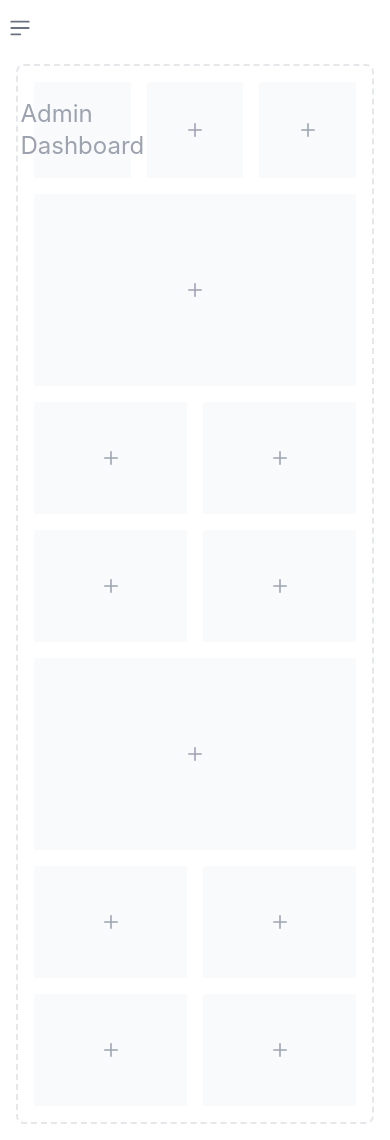
After one commit to UmeshBabu7/Esewa-Integration, a Django app: page /admins/ in a window 390 px wide. The commit adds this page. Run offline with Django 5.2, Linux system fonts and the light colour scheme; some libraries are stand-ins or nearby versions.

Commit message:
admin page setup

```diff
--- /dev/null
+++ b/esewa/adminpage/admin.py
@@ -0,0 +1,3 @@
+from django.contrib import admin
+
+# Register your models here.
--- /dev/null
+++ b/esewa/adminpage/apps.py
@@ -0,0 +1,6 @@
+from django.apps import AppConfig
+
+
+class AdminpageConfig(AppConfig):
+    default_auto_field = 'django.db.models.BigAutoField'
+    name = 'adminpage'
--- /dev/null
+++ b/esewa/adminpage/models.py
@@ -0,0 +1,3 @@
+from django.db import models
+
+# Create your models here.
--- /dev/null
+++ b/esewa/adminpage/templates/adminpage/base.html
@@ -0,0 +1,145 @@
+{% load static %}
+<!DOCTYPE html>
+<html lang="en">
+<head>
+    <meta charset="UTF-8">
+    <meta name="viewport" content="width=device-width, initial-scale=1.0">
+    <title>Admin Page</title>
+    {% comment %} css-flowbite {% endcomment %}
+    <link rel="stylesheet" href="{% static 'css/main.css' %}">
+    <script src="https://cdn.jsdelivr.net/npm/@tailwindcss/browser@4"></script>
+    <link href="https://cdn.jsdelivr.net/npm/flowbite@3.1.2/dist/flowbite.min.css" rel="stylesheet" />
+</head>
+<body>
+
+
+
+<button data-drawer-target="sidebar-multi-level-sidebar" data-drawer-toggle="sidebar-multi-level-sidebar" aria-controls="sidebar-multi-level-sidebar" type="button" class="inline-flex items-center p-2 mt-2 ms-3 text-sm text-gray-500 rounded-lg sm:hidden hover:bg-gray-100 focus:outline-none focus:ring-2 focus:ring-gray-200 dark:text-gray-400 dark:hover:bg-gray-700 dark:focus:ring-gray-600">
+   <span class="sr-only">Open sidebar</span>
+   <svg class="w-6 h-6" aria-hidden="true" fill="currentColor" viewBox="0 0 20 20" xmlns="http://www.w3.org/2000/svg">
+   <path clip-rule="evenodd" fill-rule="evenodd" d="M2 4.75A.75.75 0 012.75 4h14.5a.75.75 0 010 1.5H2.75A.75.75 0 012 4.75zm0 10.5a.75.75 0 01.75-.75h7.5a.75.75 0 010 1.5h-7.5a.75.75 0 01-.75-.75zM2 10a.75.75 0 01.75-.75h14.5a.75.75 0 010 1.5H2.75A.75.75 0 012 10z"></path>
+   </svg>
+</button>
+<aside id="sidebar-multi-level-sidebar" class="fixed top-0 left-0 z-40 w-64 h-screen transition-transform -translate-x-full sm:translate-x-0" aria-label="Sidebar">
+   <div class="h-full px-3 py-4 overflow-y-auto bg-gray-50 dark:bg-gray-800">
+      <ul class="space-y-2 font-medium">
+         <li>
+            <a href="{% url 'admins' %}" class="flex items-center p-2 text-gray-900 rounded-lg dark:text-white hover:bg-gray-100 dark:hover:bg-gray-700 group">
+               <svg class="w-5 h-5 text-gray-500 transition duration-75 dark:text-gray-400 group-hover:text-gray-900 dark:group-hover:text-white" aria-hidden="true" xmlns="http://www.w3.org/2000/svg" fill="currentColor" viewBox="0 0 22 21">
+                  <path d="M16.975 11H10V4.025a1 1 0 0 0-1.066-.998 8.5 8.5 0 1 0 9.039 9.039.999.999 0 0 0-1-1.066h.002Z"/>
+                  <path d="M12.5 0c-.157 0-.311.01-.565.027A1 1 0 0 0 11 1.02V10h8.975a1 1 0 0 0 1-.935c.013-.188.028-.374.028-.565A8.51 8.51 0 0 0 12.5 0Z"/>
+               </svg>
+               <span class="ms-3">Dashboard</span>
+            </a>
+         </li>
+         <li>
+            <button type="button" class="flex items-center w-full p-2 text-base text-gray-900 transition duration-75 rounded-lg group hover:bg-gray-100 dark:text-white dark:hover:bg-gray-700" aria-controls="dropdown-example" data-collapse-toggle="dropdown-example">
+                  <svg class="shrink-0 w-5 h-5 text-gray-500 transition duration-75 group-hover:text-gray-900 dark:text-gray-400 dark:group-hover:text-white" aria-hidden="true" xmlns="http://www.w3.org/2000/svg" fill="currentColor" viewBox="0 0 18 21">
+                     <path d="M15 12a1 1 0 0 0 .962-.726l2-7A1 1 0 0 0 17 3H3.77L3.175.745A1 1 0 0 0 2.208 0H1a1 1 0 0 0 0 2h.438l.6 2.255v.019l2 7 .746 2.986A3 3 0 1 0 9 17a2.966 2.966 0 0 0-.184-1h2.368c-.118.32-.18.659-.184 1a3 3 0 1 0 3-3H6.78l-.5-2H15Z"/>
+                  </svg>
+                  <span class="flex-1 ms-3 text-left rtl:text-right whitespace-nowrap">Product</span>
+                  <svg class="w-3 h-3" aria-hidden="true" xmlns="http://www.w3.org/2000/svg" fill="none" viewBox="0 0 10 6">
+                     <path stroke="currentColor" stroke-linecap="round" stroke-linejoin="round" stroke-width="2" d="m1 1 4 4 4-4"/>
+                  </svg>
+            </button>
+            <ul id="dropdown-example" class="hidden py-2 space-y-2">
+                  <li>
+                     <a href="#" class="flex items-center w-full p-2 text-gray-900 transition duration-75 rounded-lg pl-11 group hover:bg-gray-100 dark:text-white dark:hover:bg-gray-700">Add Product</a>
+                  </li>
+                  <li>
+                     <a href="{% url 'productlist' %}" class="flex items-center w-full p-2 text-gray-900 transition duration-75 rounded-lg pl-11 group hover:bg-gray-100 dark:text-white dark:hover:bg-gray-700">Product List</a>
+                  </li>
+
+            </ul>
+         </li>
+          <li>
+            <button type="button" class="flex items-center w-full p-2 text-base text-gray-900 transition duration-75 rounded-lg group hover:bg-gray-100 dark:text-white dark:hover:bg-gray-700" aria-controls="dropdown-example1" data-collapse-toggle="dropdown-example1">
+                  <svg class="shrink-0 w-5 h-5 text-gray-500 transition duration-75 group-hover:text-gray-900 dark:text-gray-400 dark:group-hover:text-white" aria-hidden="true" xmlns="http://www.w3.org/2000/svg" fill="currentColor" viewBox="0 0 18 21">
+                     <path d="M15 12a1 1 0 0 0 .962-.726l2-7A1 1 0 0 0 17 3H3.77L3.175.745A1 1 0 0 0 2.208 0H1a1 1 0 0 0 0 2h.438l.6 2.255v.019l2 7 .746 2.986A3 3 0 1 0 9 17a2.966 2.966 0 0 0-.184-1h2.368c-.118.32-.18.659-.184 1a3 3 0 1 0 3-3H6.78l-.5-2H15Z"/>
+                  </svg>
+                  <span class="flex-1 ms-3 text-left rtl:text-right whitespace-nowrap">Category</span>
+                  <svg class="w-3 h-3" aria-hidden="true" xmlns="http://www.w3.org/2000/svg" fill="none" viewBox="0 0 10 6">
+                     <path stroke="currentColor" stroke-linecap="round" stroke-linejoin="round" stroke-width="2" d="m1 1 4 4 4-4"/>
+                  </svg>
+            </button>
+            <ul id="dropdown-example1" class="hidden py-2 space-y-2">
+                  <li>
+                     <a href="#" class="flex items-center w-full p-2 text-gray-900 transition duration-75 rounded-lg pl-11 group hover:bg-gray-100 dark:text-white dark:hover:bg-gray-700">Add Category</a>
+                  </li>
+                  <li>
+                     <a href="#" class="flex items-center w-full p-2 text-gray-900 transition duration-75 rounded-lg pl-11 group hover:bg-gray-100 dark:text-white dark:hover:bg-gray-700">Category List</a>
+                  </li>
+
+            </ul>
+         </li>
+         <li>
+            <a href="#" class="flex items-center p-2 text-gray-900 rounded-lg dark:text-white hover:bg-gray-100 dark:hover:bg-gray-700 group">
+               <svg class="shrink-0 w-5 h-5 text-gray-500 transition duration-75 dark:text-gray-400 group-hover:text-gray-900 dark:group-hover:text-white" aria-hidden="true" xmlns="http://www.w3.org/2000/svg" fill="currentColor" viewBox="0 0 18 18">
+                  <path d="M6.143 0H1.857A1.857 1.857 0 0 0 0 1.857v4.286C0 7.169.831 8 1.857 8h4.286A1.857 1.857 0 0 0 8 6.143V1.857A1.857 1.857 0 0 0 6.143 0Zm10 0h-4.286A1.857 1.857 0 0 0 10 1.857v4.286C10 7.169 10.831 8 11.857 8h4.286A1.857 1.857 0 0 0 18 6.143V1.857A1.857 1.857 0 0 0 16.143 0Zm-10 10H1.857A1.857 1.857 0 0 0 0 11.857v4.286C0 17.169.831 18 1.857 18h4.286A1.857 1.857 0 0 0 8 16.143v-4.286A1.857 1.857 0 0 0 6.143 10Zm10 0h-4.286A1.857 1.857 0 0 0 10 11.857v4.286c0 1.026.831 1.857 1.857 1.857h4.286A1.857 1.857 0 0 0 18 16.143v-4.286A1.857 1.857 0 0 0 16.143 10Z"/>
+               </svg>
+               <span class="flex-1 ms-3 whitespace-nowrap">Kanban</span>
+               <span class="inline-flex items-center justify-center px-2 ms-3 text-sm font-medium text-gray-800 bg-gray-100 rounded-full dark:bg-gray-700 dark:text-gray-300">Pro</span>
+            </a>
+         </li>
+         <li>
+            <a href="#" class="flex items-center p-2 text-gray-900 rounded-lg dark:text-white hover:bg-gray-100 dark:hover:bg-gray-700 group">
+               <svg class="shrink-0 w-5 h-5 text-gray-500 transition duration-75 dark:text-gray-400 group-hover:text-gray-900 dark:group-hover:text-white" aria-hidden="true" xmlns="http://www.w3.org/2000/svg" fill="currentColor" viewBox="0 0 20 20">
+                  <path d="m17.418 3.623-.018-.008a6.713 6.713 0 0 0-2.4-.569V2h1a1 1 0 1 0 0-2h-2a1 1 0 0 0-1 1v2H9.89A6.977 6.977 0 0 1 12 8v5h-2V8A5 5 0 1 0 0 8v6a1 1 0 0 0 1 1h8v4a1 1 0 0 0 1 1h2a1 1 0 0 0 1-1v-4h6a1 1 0 0 0 1-1V8a5 5 0 0 0-2.582-4.377ZM6 12H4a1 1 0 0 1 0-2h2a1 1 0 0 1 0 2Z"/>
+               </svg>
+               <span class="flex-1 ms-3 whitespace-nowrap">Inbox</span>
+               <span class="inline-flex items-center justify-center w-3 h-3 p-3 ms-3 text-sm font-medium text-blue-800 bg-blue-100 rounded-full dark:bg-blue-900 dark:text-blue-300">3</span>
+            </a>
+         </li>
+         <li>
+            <a href="#" class="flex items-center p-2 text-gray-900 rounded-lg dark:text-white hover:bg-gray-100 dark:hover:bg-gray-700 group">
+               <svg class="shrink-0 w-5 h-5 text-gray-500 transition duration-75 dark:text-gray-400 group-hover:text-gray-900 dark:group-hover:text-white" aria-hidden="true" xmlns="http://www.w3.org/2000/svg" fill="currentColor" viewBox="0 0 20 18">
+                  <path d="M14 2a3.963 3.963 0 0 0-1.4.267 6.439 6.439 0 0 1-1.331 6.638A4 4 0 1 0 14 2Zm1 9h-1.264A6.957 6.957 0 0 1 15 15v2a2.97 2.97 0 0 1-.184 1H19a1 1 0 0 0 1-1v-1a5.006 5.006 0 0 0-5-5ZM6.5 9a4.5 4.5 0 1 0 0-9 4.5 4.5 0 0 0 0 9ZM8 10H5a5.006 5.006 0 0 0-5 5v2a1 1 0 0 0 1 1h11a1 1 0 0 0 1-1v-2a5.006 5.006 0 0 0-5-5Z"/>
+               </svg>
+               <span class="flex-1 ms-3 whitespace-nowrap">Users</span>
+            </a>
+         </li>
+         <li>
+            <a href="#" class="flex items-center p-2 text-gray-900 rounded-lg dark:text-white hover:bg-gray-100 dark:hover:bg-gray-700 group">
+               <svg class="shrink-0 w-5 h-5 text-gray-500 transition duration-75 dark:text-gray-400 group-hover:text-gray-900 dark:group-hover:text-white" aria-hidden="true" xmlns="http://www.w3.org/2000/svg" fill="currentColor" viewBox="0 0 18 20">
+                  <path d="M17 5.923A1 1 0 0 0 16 5h-3V4a4 4 0 1 0-8 0v1H2a1 1 0 0 0-1 .923L.086 17.846A2 2 0 0 0 2.08 20h13.84a2 2 0 0 0 1.994-2.153L17 5.923ZM7 9a1 1 0 0 1-2 0V7h2v2Zm0-5a2 2 0 1 1 4 0v1H7V4Zm6 5a1 1 0 1 1-2 0V7h2v2Z"/>
+               </svg>
+               <span class="flex-1 ms-3 whitespace-nowrap">Products</span>
+            </a>
+         </li>
+         <li>
+            <a href="#" class="flex items-center p-2 text-gray-900 rounded-lg dark:text-white hover:bg-gray-100 dark:hover:bg-gray-700 group">
+               <svg class="shrink-0 w-5 h-5 text-gray-500 transition duration-75 dark:text-gray-400 group-hover:text-gray-900 dark:group-hover:text-white" aria-hidden="true" xmlns="http://www.w3.org/2000/svg" fill="none" viewBox="0 0 18 16">
+                  <path stroke="currentColor" stroke-linecap="round" stroke-linejoin="round" stroke-width="2" d="M1 8h11m0 0L8 4m4 4-4 4m4-11h3a2 2 0 0 1 2 2v10a2 2 0 0 1-2 2h-3"/>
+               </svg>
+               <span class="flex-1 ms-3 whitespace-nowrap">Sign In</span>
+            </a>
+         </li>
+         <li>
+            <a href="#" class="flex items-center p-2 text-gray-900 rounded-lg dark:text-white hover:bg-gray-100 dark:hover:bg-gray-700 group">
+               <svg class="shrink-0 w-5 h-5 text-gray-500 transition duration-75 dark:text-gray-400 group-hover:text-gray-900 dark:group-hover:text-white" aria-hidden="true" xmlns="http://www.w3.org/2000/svg" fill="currentColor" viewBox="0 0 20 20">
+                  <path d="M5 5V.13a2.96 2.96 0 0 0-1.293.749L.879 3.707A2.96 2.96 0 0 0 .13 5H5Z"/>
+                  <path d="M6.737 11.061a2.961 2.961 0 0 1 .81-1.515l6.117-6.116A4.839 4.839 0 0 1 16 2.141V2a1.97 1.97 0 0 0-1.933-2H7v5a2 2 0 0 1-2 2H0v11a1.969 1.969 0 0 0 1.933 2h12.134A1.97 1.97 0 0 0 16 18v-3.093l-1.546 1.546c-.413.413-.94.695-1.513.81l-3.4.679a2.947 2.947 0 0 1-1.85-.227 2.96 2.96 0 0 1-1.635-3.257l.681-3.397Z"/>
+                  <path d="M8.961 16a.93.93 0 0 0 .189-.019l3.4-.679a.961.961 0 0 0 .49-.263l6.118-6.117a2.884 2.884 0 0 0-4.079-4.078l-6.117 6.117a.96.96 0 0 0-.263.491l-.679 3.4A.961.961 0 0 0 8.961 16Zm7.477-9.8a.958.958 0 0 1 .68-.281.961.961 0 0 1 .682 1.644l-.315.315-1.36-1.36.313-.318Zm-5.911 5.911 4.236-4.236 1.359 1.359-4.236 4.237-1.7.339.341-1.699Z"/>
+               </svg>
+               <span class="flex-1 ms-3 whitespace-nowrap">Sign Up</span>
+            </a>
+         </li>
+      </ul>
+   </div>
+</aside>
+
+<div class="p-4 sm:ml-64">
+   <div class="p-4 border-2 border-gray-200 border-dashed rounded-lg dark:border-gray-700">
+      {% block admin_content %}
+      {% endblock %}
+   </div>
+</div>
+
+
+
+
+   {% comment %} js-flowbite {% endcomment %}
+    <script src="https://cdn.jsdelivr.net/npm/flowbite@3.1.2/dist/flowbite.min.js"></script>
+
+</body>
+</html>
--- /dev/null
+++ b/esewa/adminpage/templates/adminpage/category.html
@@ -0,0 +1,5 @@
+{% extends "adminpage/base.html" %}
+{% block admin_content %}
+
+
+{% endblock %}
--- /dev/null
+++ b/esewa/adminpage/templates/adminpage/dashboard.html
@@ -0,0 +1,100 @@
+{% extends "adminpage/base.html" %}
+{% block admin_content %}
+
+<div class="grid grid-cols-3 gap-4 mb-4">
+         <div class="flex items-center justify-center h-24 rounded-sm bg-gray-50 dark:bg-gray-800">
+            <p class="text-2xl text-gray-400 dark:text-gray-500">
+               Admin Dashboard
+            </p>
+         </div>
+         <div class="flex items-center justify-center h-24 rounded-sm bg-gray-50 dark:bg-gray-800">
+            <p class="text-2xl text-gray-400 dark:text-gray-500">
+               <svg class="w-3.5 h-3.5" aria-hidden="true" xmlns="http://www.w3.org/2000/svg" fill="none" viewBox="0 0 18 18">
+                  <path stroke="currentColor" stroke-linecap="round" stroke-linejoin="round" stroke-width="2" d="M9 1v16M1 9h16"/>
+               </svg>
+            </p>
+         </div>
+         <div class="flex items-center justify-center h-24 rounded-sm bg-gray-50 dark:bg-gray-800">
+            <p class="text-2xl text-gray-400 dark:text-gray-500">
+               <svg class="w-3.5 h-3.5" aria-hidden="true" xmlns="http://www.w3.org/2000/svg" fill="none" viewBox="0 0 18 18">
+                  <path stroke="currentColor" stroke-linecap="round" stroke-linejoin="round" stroke-width="2" d="M9 1v16M1 9h16"/>
+               </svg>
+            </p>
+         </div>
+      </div>
+      <div class="flex items-center justify-center h-48 mb-4 rounded-sm bg-gray-50 dark:bg-gray-800">
+         <p class="text-2xl text-gray-400 dark:text-gray-500">
+            <svg class="w-3.5 h-3.5" aria-hidden="true" xmlns="http://www.w3.org/2000/svg" fill="none" viewBox="0 0 18 18">
+               <path stroke="currentColor" stroke-linecap="round" stroke-linejoin="round" stroke-width="2" d="M9 1v16M1 9h16"/>
+            </svg>
+         </p>
+      </div>
+      <div class="grid grid-cols-2 gap-4 mb-4">
+         <div class="flex items-center justify-center rounded-sm bg-gray-50 h-28 dark:bg-gray-800">
+            <p class="text-2xl text-gray-400 dark:text-gray-500">
+               <svg class="w-3.5 h-3.5" aria-hidden="true" xmlns="http://www.w3.org/2000/svg" fill="none" viewBox="0 0 18 18">
+                  <path stroke="currentColor" stroke-linecap="round" stroke-linejoin="round" stroke-width="2" d="M9 1v16M1 9h16"/>
+               </svg>
+            </p>
+         </div>
+         <div class="flex items-center justify-center rounded-sm bg-gray-50 h-28 dark:bg-gray-800">
+            <p class="text-2xl text-gray-400 dark:text-gray-500">
+               <svg class="w-3.5 h-3.5" aria-hidden="true" xmlns="http://www.w3.org/2000/svg" fill="none" viewBox="0 0 18 18">
+                  <path stroke="currentColor" stroke-linecap="round" stroke-linejoin="round" stroke-width="2" d="M9 1v16M1 9h16"/>
+               </svg>
+            </p>
+         </div>
+         <div class="flex items-center justify-center rounded-sm bg-gray-50 h-28 dark:bg-gray-800">
+            <p class="text-2xl text-gray-400 dark:text-gray-500">
+               <svg class="w-3.5 h-3.5" aria-hidden="true" xmlns="http://www.w3.org/2000/svg" fill="none" viewBox="0 0 18 18">
+                  <path stroke="currentColor" stroke-linecap="round" stroke-linejoin="round" stroke-width="2" d="M9 1v16M1 9h16"/>
+               </svg>
+            </p>
+         </div>
+         <div class="flex items-center justify-center rounded-sm bg-gray-50 h-28 dark:bg-gray-800">
+            <p class="text-2xl text-gray-400 dark:text-gray-500">
+               <svg class="w-3.5 h-3.5" aria-hidden="true" xmlns="http://www.w3.org/2000/svg" fill="none" viewBox="0 0 18 18">
+                  <path stroke="currentColor" stroke-linecap="round" stroke-linejoin="round" stroke-width="2" d="M9 1v16M1 9h16"/>
+               </svg>
+            </p>
+         </div>
+      </div>
+      <div class="flex items-center justify-center h-48 mb-4 rounded-sm bg-gray-50 dark:bg-gray-800">
+         <p class="text-2xl text-gray-400 dark:text-gray-500">
+            <svg class="w-3.5 h-3.5" aria-hidden="true" xmlns="http://www.w3.org/2000/svg" fill="none" viewBox="0 0 18 18">
+               <path stroke="currentColor" stroke-linecap="round" stroke-linejoin="round" stroke-width="2" d="M9 1v16M1 9h16"/>
+            </svg>
+         </p>
+      </div>
+      <div class="grid grid-cols-2 gap-4">
+         <div class="flex items-center justify-center rounded-sm bg-gray-50 h-28 dark:bg-gray-800">
+            <p class="text-2xl text-gray-400 dark:text-gray-500">
+               <svg class="w-3.5 h-3.5" aria-hidden="true" xmlns="http://www.w3.org/2000/svg" fill="none" viewBox="0 0 18 18">
+                  <path stroke="currentColor" stroke-linecap="round" stroke-linejoin="round" stroke-width="2" d="M9 1v16M1 9h16"/>
+               </svg>
+            </p>
+         </div>
+         <div class="flex items-center justify-center rounded-sm bg-gray-50 h-28 dark:bg-gray-800">
+            <p class="text-2xl text-gray-400 dark:text-gray-500">
+               <svg class="w-3.5 h-3.5" aria-hidden="true" xmlns="http://www.w3.org/2000/svg" fill="none" viewBox="0 0 18 18">
+                  <path stroke="currentColor" stroke-linecap="round" stroke-linejoin="round" stroke-width="2" d="M9 1v16M1 9h16"/>
+               </svg>
+            </p>
+         </div>
+         <div class="flex items-center justify-center rounded-sm bg-gray-50 h-28 dark:bg-gray-800">
+            <p class="text-2xl text-gray-400 dark:text-gray-500">
+               <svg class="w-3.5 h-3.5" aria-hidden="true" xmlns="http://www.w3.org/2000/svg" fill="none" viewBox="0 0 18 18">
+                  <path stroke="currentColor" stroke-linecap="round" stroke-linejoin="round" stroke-width="2" d="M9 1v16M1 9h16"/>
+               </svg>
+            </p>
+         </div>
+         <div class="flex items-center justify-center rounded-sm bg-gray-50 h-28 dark:bg-gray-800">
+            <p class="text-2xl text-gray-400 dark:text-gray-500">
+               <svg class="w-3.5 h-3.5" aria-hidden="true" xmlns="http://www.w3.org/2000/svg" fill="none" viewBox="0 0 18 18">
+                  <path stroke="currentColor" stroke-linecap="round" stroke-linejoin="round" stroke-width="2" d="M9 1v16M1 9h16"/>
+               </svg>
+            </p>
+         </div>
+      </div>
+
+{% endblock %}
--- /dev/null
+++ b/esewa/adminpage/tests.py
@@ -0,0 +1,3 @@
+from django.test import TestCase
+
+# Create your tests here.
--- /dev/null
+++ b/esewa/adminpage/urls.py
@@ -0,0 +1,8 @@
+from django.urls import path
+from .import views
+
+
+urlpatterns = [
+    path('', views.adminhome, name='admins'),
+    path('productlist/', views.productlist, name='productlist')
+]
--- /dev/null
+++ b/esewa/adminpage/views.py
@@ -0,0 +1,11 @@
+from django.shortcuts import render
+from product.models import *
+
+# Create your views here.
+
+def adminhome(request):
+    return render(request, 'adminpage/dashboard.html')
+
+def productlist(request):
+    product=Product.objects.all()
+    return render(request, 'adminpage/productlist.html', {'product':product})
--- a/esewa/esewa/settings.py
+++ b/esewa/esewa/settings.py
@@ -29,6 +29,7 @@ INSTALLED_APPS = [
     'django.contrib.staticfiles',
 
     'product',
+    'adminpage',
 ]
 
 MIDDLEWARE = [
--- a/esewa/esewa/urls.py
+++ b/esewa/esewa/urls.py
@@ -4,5 +4,6 @@ from django.urls import path, include
 
 urlpatterns = [
     path('admin/', admin.site.urls),
-    path('', include('product.urls'))
+    path('', include('product.urls')),
+    path('admins/', include('adminpage.urls')),
 ]
--- a/esewa/product/urls.py
+++ b/esewa/product/urls.py
@@ -4,6 +4,6 @@ from .import views
 
 urlpatterns = [
     path('product/',views.product),
-    path('home/', views.home, name='home'),
+    path('', views.home, name='home'),
     path('productpage/', views.productpage, name='productpage')
 ]
--- a/esewa/templates/base.html
+++ b/esewa/templates/base.html
@@ -4,7 +4,7 @@
 <head>
     <meta charset="UTF-8">
     <meta name="viewport" content="width=device-width, initial-scale=1.0">
-    <title>Ecommerce</title>
+    <title>User Side</title>
 
     {% comment %} css-flowbite {% endcomment %}
     <link rel="stylesheet" href="{% static 'css/main.css' %}">
```
Also changed, not shown: esewa/adminpage/templates/adminpage/productlist.html (added, +64 -0 lines), esewa/adminpage/__init__.py (added), esewa/adminpage/migrations/__init__.py (added).
